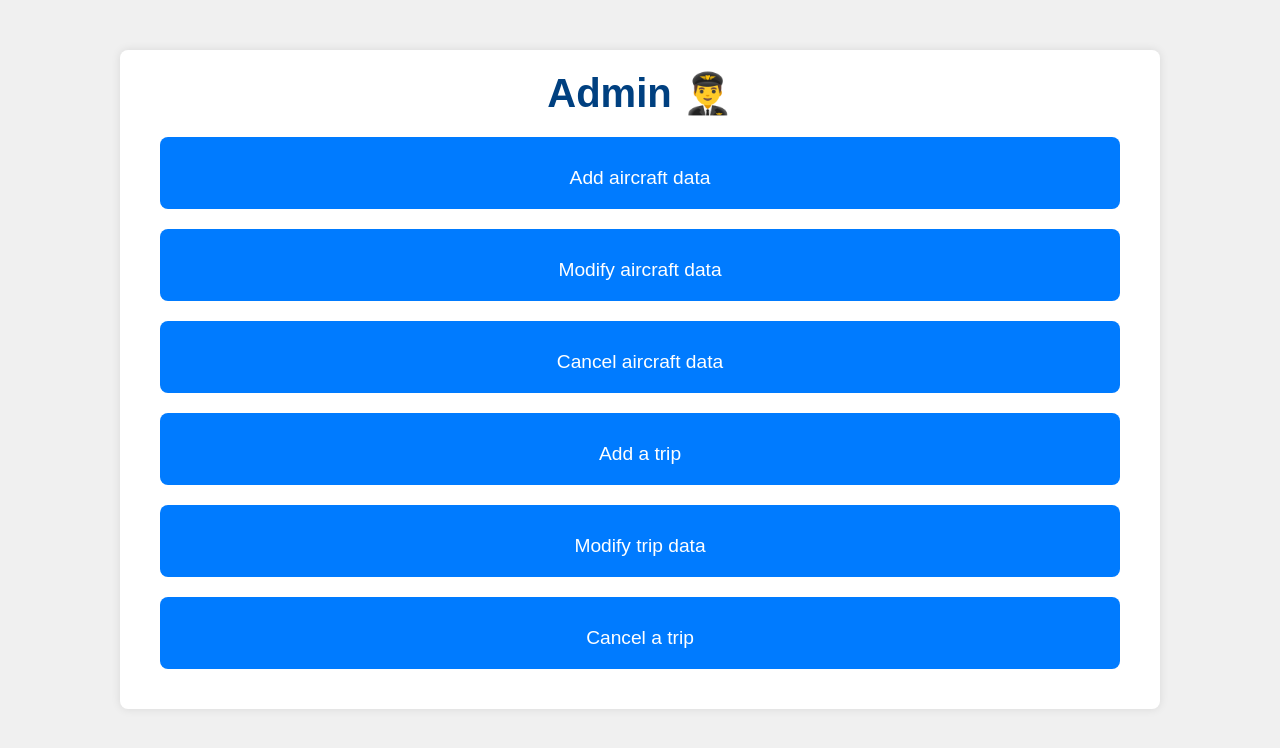
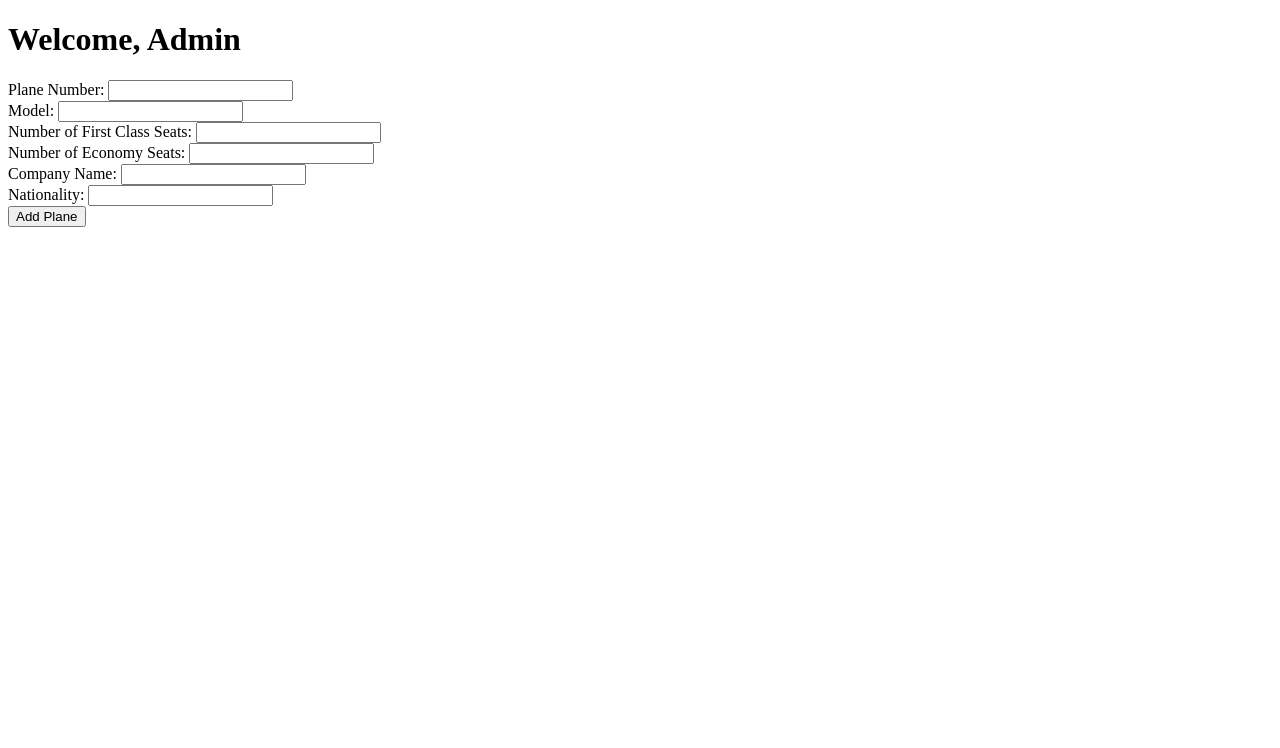
Before and after one commit to RanyaAli20/Assignment_315, a PHP site: page /admin.php in a window 1280 px wide. Shown: the top 748 px of the page. Run offline with PHP 8.4, Linux system fonts and the light colour scheme.

Commit message:
Update admin.php

```diff
--- a/admin.php
+++ b/admin.php
@@ -1,93 +1,57 @@
-<!DOCTYPE html>
-<html lang="ar">
+<!DOCTYPE HTML>
+<html>
 <head>
-    <meta charset="UTF-8">
-    <meta name="viewport" content="width=device-width, initial-scale=1.0">
-    <title>صفحة الإدارة - مطار طرابلس الدولي</title>
-    <style>
-        body {
-            font-family: 'Arial', sans-serif;
-            margin: 0;
-            padding: 0;
-            background-color: #f0f0f0;
-            color: #333;
-        }
-        .container {
-            width: 80%;
-            max-width: 1000px;
-            margin: 50px auto;
-            padding: 20px;
-            background: #fff;
-            border-radius: 8px;
-            box-shadow: 0 0 10px rgba(0, 0, 0, 0.1);
-        }
-        .header {
-            text-align: center;
-            margin-bottom: 20px;
-        }
-        .header h1 {
-            margin: 0;
-            font-size: 2.5em;
-            color: #004080;
-        }
-        .box {
-            margin: 20px;
-            padding: 20px;
-            background: #007BFF;
-            color: #fff;
-            border-radius: 8px;
-            text-align: center;
-            cursor: pointer;
-            transition: background 0.3s;
-        }
-        .box:hover {
-            background: #0056b3;
-        }
-        .box a {
-            color: #fff;
-            text-decoration: none;
-            font-size: 1.2em;
-            display: block;
-            margin-top: 10px;
-        }
-        .box a:hover {
-            text-decoration: underline;
-        }
-    </style>
+<meta charset="utf-8">
+<title>Admin Page</title>
 </head>
 <body>
-    <div class="container">
-        <div class="header">
-            <h1>Admin 👨‍✈️</h1>
-        </div>
-        <div class="box">
+<h1>Welcome, Admin</h1>
 
-            <a href="add_plan.php"> Add aircraft data</a>
-        </div>
-        <div class="box">
+<form method="post" action="admin_page.php">
+    <label for="P_no">Plane Number:</label>
+    <input type="text" name="P_no" required><br>
 
-            <a href="update_plan.php"> Modify aircraft data</a>
-        </div>
-        <div class="box">
+    <label for="Model">Model:</label>
+    <input type="text" name="Model" required><br>
 
-            <a href="delete_plan.php"> Cancel aircraft data</a>
-        </div>
-        <div class="box">
+    <label for="F_Num_seats">Number of First Class Seats:</label>
+    <input type="number" name="F_Num_seats" required><br>
 
-            <a href="add_flight.php">Add a trip</a>
-        </div>
-        <div class="box">
+    <label for="E_Num_seats">Number of Economy Seats:</label>
+    <input type="number" name="E_Num_seats" required><br>
 
-            <a href="update_flight.php">Modify trip data</a>
-        </div>
-        <div class="box">
+    <label for="Comp_Name">Company Name:</label>
+    <input type="text" name="Comp_Name" required><br>
 
+    <label for="Nationality">Nationality:</label>
+    <input type="text" name="Nationality" required><br>
 
-            <a href="delete_flight.php">Cancel a trip</a>
+    <input type="submit" name="add_plane" value="Add Plane">
+</form>
 
+<?php
+include_once("connection.php");
 
+if (isset($_POST['add_plane'])) {
 
-        </div>
-    </div>
+    $P_no = $_POST['P_no'];
+    $Model = $_POST['Model'];
+    $F_Num_seats = $_POST['F_Num_seats'];
+    $E_Num_seats = $_POST['E_Num_seats'];
+    $Comp_Name = $_POST['Comp_Name'];
+    $Nationality = $_POST['Nationality'];
+
+    try {
+        $sql = "INSERT INTO plan_info (P_no, Model, F_Num_seats, E_Num_seats, Comp_Name, Nationality)
+                VALUES ('$P_no', '$Model', $F_Num_seats, $E_Num_seats, '$Comp_Name', '$Nationality')";
+
+        $conn->exec($sql);
+
+        echo "Plane added successfully!";
+    } catch(PDOException $e) {
+        echo "Error: " . $e->getMessage();
+    }
+}
+?>
 </body>
 </html>
```
